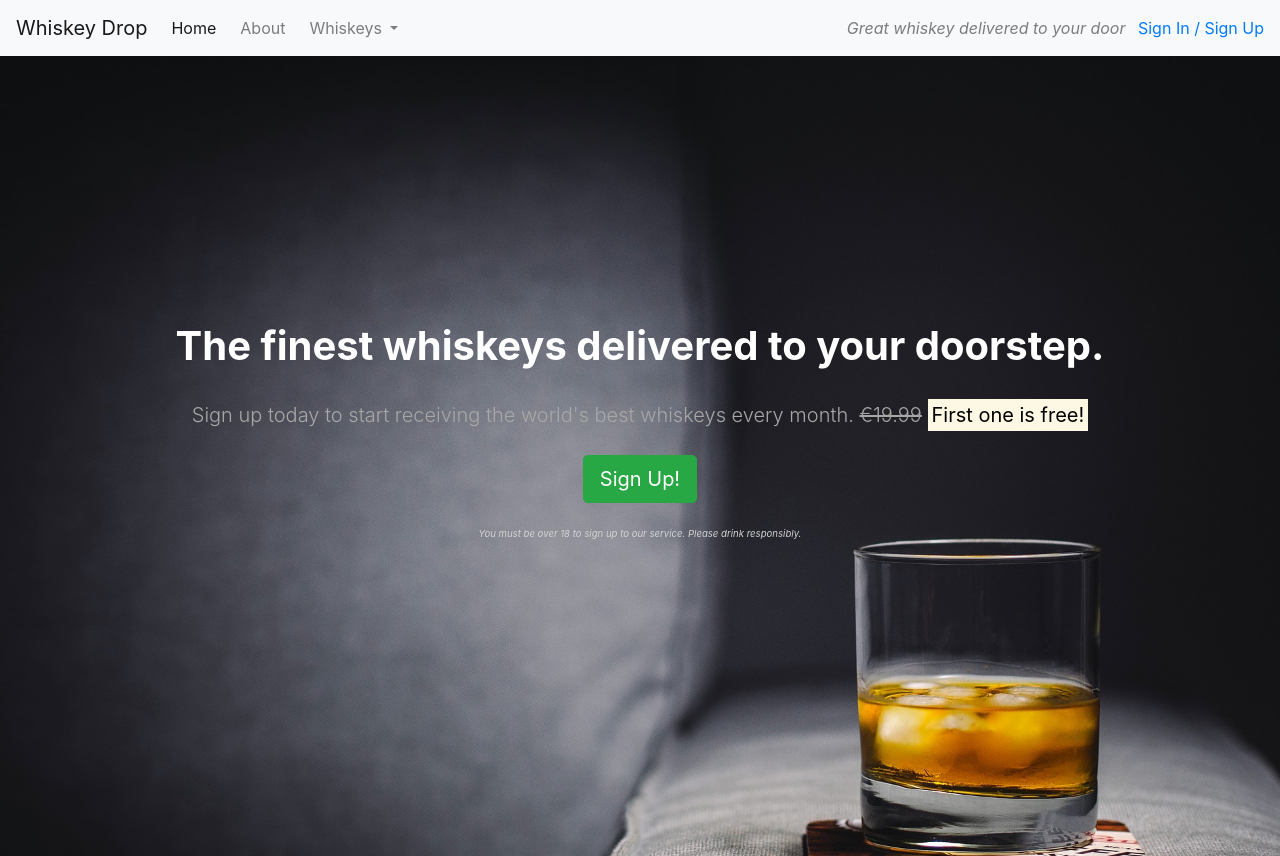
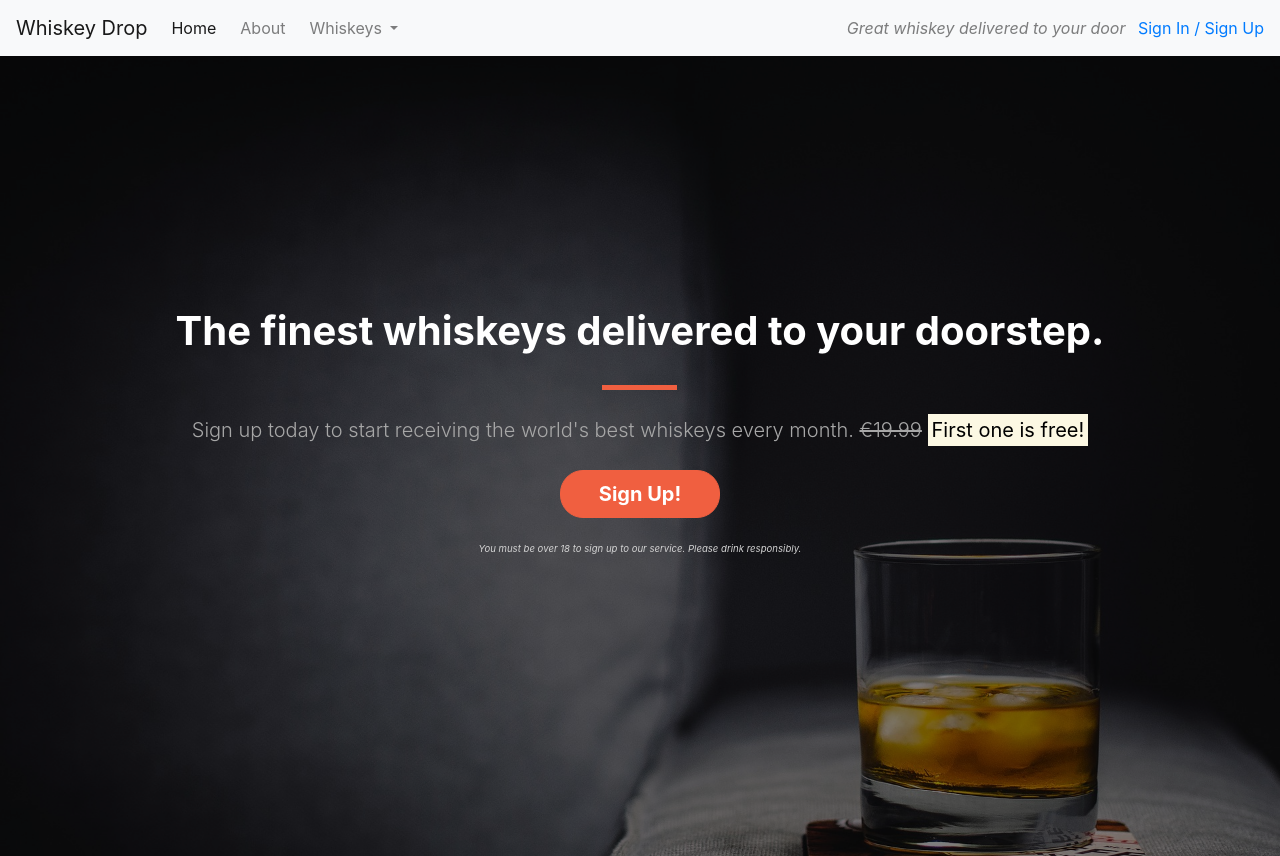
Before and after one commit to RikkieBobby/Whiskey-Drop-CI, a plain HTML site: page index.html in a window 1280 px wide. Shown: the top 856 px of the page. Drawn offline with nearby package versions, Linux system fonts and the light colour scheme; files whose address does not match are found by name.

Commit message:
update callout in css and html

```diff
--- a/css/style.css
+++ b/css/style.css
@@ -18,6 +18,17 @@ body {
     display: flex;
     align-items: center;
     justify-content: center;
+
+    position: relative;
+}
+
+.opaque-overlay {
+    position: absolute;
+    top: 0;
+    left: 0;
+    height: 100%;
+    width: 100%;
+    background-color: rgba(0, 0, 0, 0.5);
 }
 
 .quotes-conatiner {
@@ -26,6 +37,18 @@ body {
 
 .features-conatiner {
 
+}
+
+/*block dividers*/
+
+.block-divider {
+    width: 75px;
+    height: 5px;
+    border: 0;
+}
+
+.block-divider-orange {
+    background-color: #f05f40;
 }
 
 /*jumbotron*/
@@ -50,3 +73,25 @@ body {
     font-style: italic;
     color: lightgrey;
 }
+
+/* Buttons */
+
+.btn-cta {
+    font-weight: bold;
+    border-radius: 23px;
+    width: 160px;
+}
+
+.btn-red {
+    color: white;
+    background-color: #f05f40;
+    border-color: #f05f40;
+}
+
+.btn-red:hover,
+.btn-red:active,
+.btn-red:focus,
+.btn-red:active:focus {
+    background-color: #f50f40;
+    border-color: #f50f40;
+}
--- a/index.html
+++ b/index.html
@@ -63,16 +63,18 @@
 
     <!--Callout -->
     <div class="container-fluid callout-container">
+        <div class="opaque-overlay">&nbsp;</div>
         <div class="row">
             <div class="col-12">
                 <section class="callout jumbotron text-center">
                     <h1 class="jumbotron-header">The finest whiskeys delivered to your doorstep.</h1>
+                    <hr class="block-divider block-divider-orange">
                     <p class="lead">Sign up today to start receiving the world's best whiskeys every month.
                         <s class="d-none d-sm-inline">€19.99</s>
                         <span class="d-inline d-sm-none"><br></span>
                         <strong><mark>First one is free!</mark></strong>
                     </p>
-                    <p><button class="btn btn-lg btn-success" data-toggle="modal" data-target="#signUpModal">Sign
+                    <p><button class="btn btn-lg btn-cta btn-red" data-toggle="modal" data-target="#signUpModal">Sign
                             Up!</button></p>
                     <p class="text-muted"><small>You must be over 18 to sign up to our service. Please drink
                             responsibly.</small></p>
```
